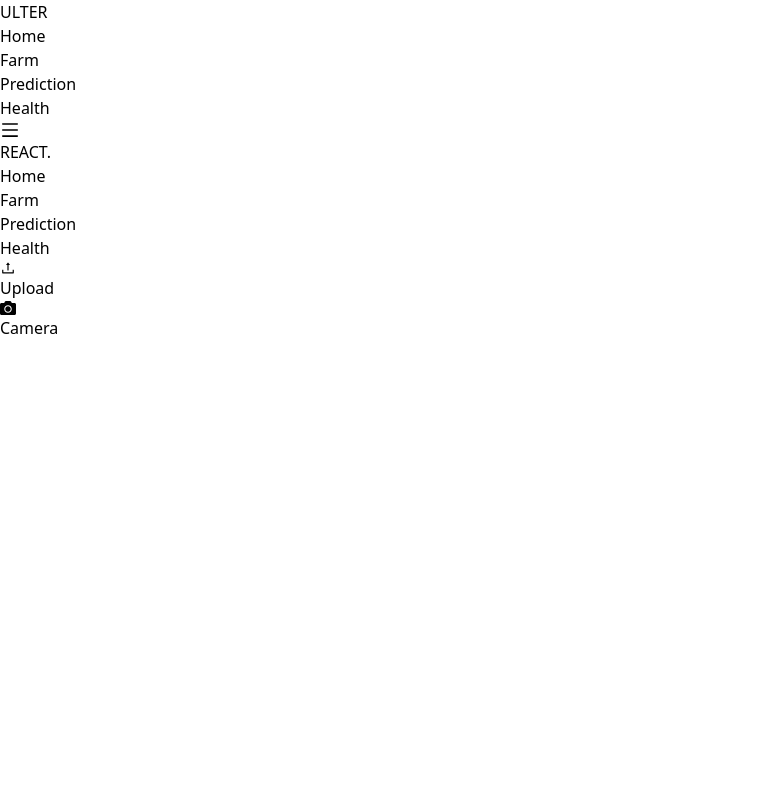
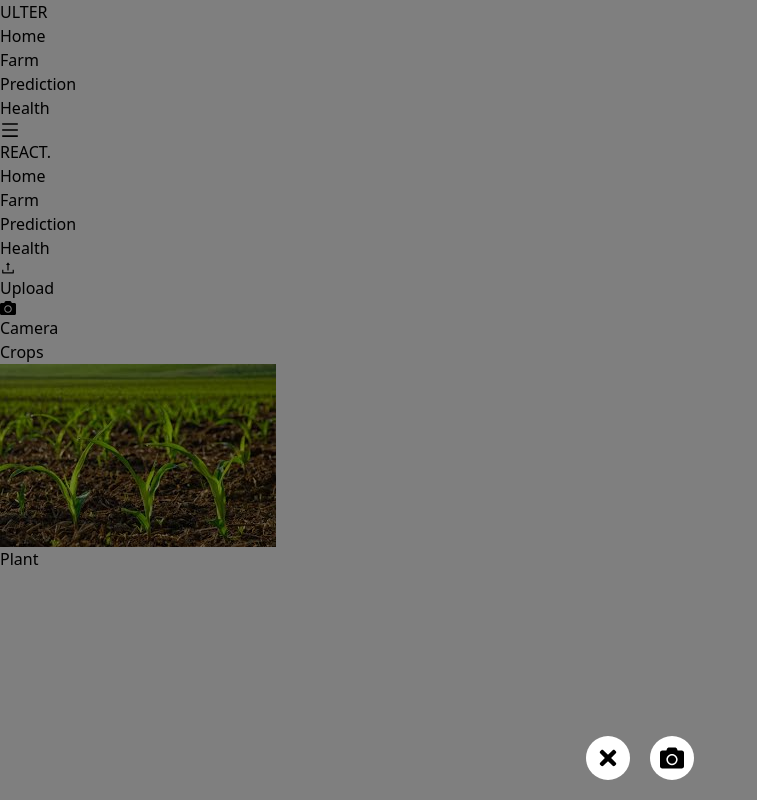
Before and after one commit to 5Asim/Ulter, a React (Vite) app in the folder Frontend/: page /health in a window 1280 px wide. Both pictures are taken after a click on the button "Camera". Shown: the top 800 px of the page, without its empty margins (0-757 px from the left). Built offline with nearby package versions, Linux system fonts and the light colour scheme; no server answers.

Commit message:
camera version 1

```diff
--- a/Frontend/src/components/camera/CameraComponent.tsx
+++ b/Frontend/src/components/camera/CameraComponent.tsx
@@ -1,10 +1,13 @@
 import { useRef, useState, useEffect } from 'react';
+import { FaCamera, FaTimes } from 'react-icons/fa';
+import './cameraComponent.css'
 
 interface CameraComponentProps {
     isActive: boolean; // Prop to control camera activation
+    onClose: () => void;
 }
 
-const CameraComponent = ({ isActive }: CameraComponentProps) => {
+const CameraComponent = ({ isActive, onClose }: CameraComponentProps) => {
     const videoRef = useRef<HTMLVideoElement>(null);
     const canvasRef = useRef<HTMLCanvasElement>(null);
     const [image, setImage] = useState<string>('');
@@ -57,11 +60,19 @@ const CameraComponent = ({ isActive }: CameraComponentProps) => {
     };
 
     return (
-        <div>
+        <div className="camera-overlay">
             <video ref={videoRef} autoPlay playsInline style={{ width: '100vw', height: '100vh', objectFit: 'cover' }}></video>
-            <button onClick={takePicture}>Take Picture</button>
-            <canvas ref={canvasRef} style={{ display: 'none' }}></canvas>
-            {image && <img src={image} alt="Captured" style={{ width: '10px', height: '10px', objectFit: 'cover' }} />}
+            <div className="camera-controls">
+                <button onClick={() => onClose()} className="close-btn">
+                    <FaTimes size={24} />
+                </button>
+                <button onClick={takePicture} className="capture-btn"> {/* Update this to handle capture */}
+                    <FaCamera size={24} />
+                </button>
+            </div>
+            <div>
+                {image && <img width={10} height={10} src={image} alt="Captured" className="captured-image" />}
+            </div>
         </div>
     );
 };
--- /dev/null
+++ b/Frontend/src/components/camera/cameraComponent.css
@@ -0,0 +1,29 @@
+.camera-overlay {
+	position: fixed;
+	top: 0;
+	left: 0;
+	right: 0;
+	bottom: 0;
+	background: rgba(0, 0, 0, 0.5);
+	display: flex;
+	justify-content: center;
+	align-items: center;
+	z-index: 1000;
+}
+
+.camera-controls {
+	position: absolute;
+	bottom: 20px;
+	left: 50%;
+	transform: translateX(-50%);
+	display: flex;
+	gap: 20px;
+}
+
+.close-btn, .capture-btn {
+	background: #fff;
+	border: none;
+	border-radius: 50%;
+	padding: 10px;
+	cursor: pointer;
+}
--- a/Frontend/src/pages/Health.tsx
+++ b/Frontend/src/pages/Health.tsx
@@ -23,7 +23,7 @@ export default function Health() {
             <div className="flex justify-end gap-4">
                 <Upload onClick={handleUploadClick}/>
                 <CameraButton onClick={handleCameraClick}/>
-                {showCamera && <CameraComponent isActive={showCamera}/>}
+                {showCamera && <CameraComponent isActive={showCamera} onClose={() => setShowCamera(false)} />}
             </div>
             <div>
 		{showUploadForm && <UploadForm/>}
```
